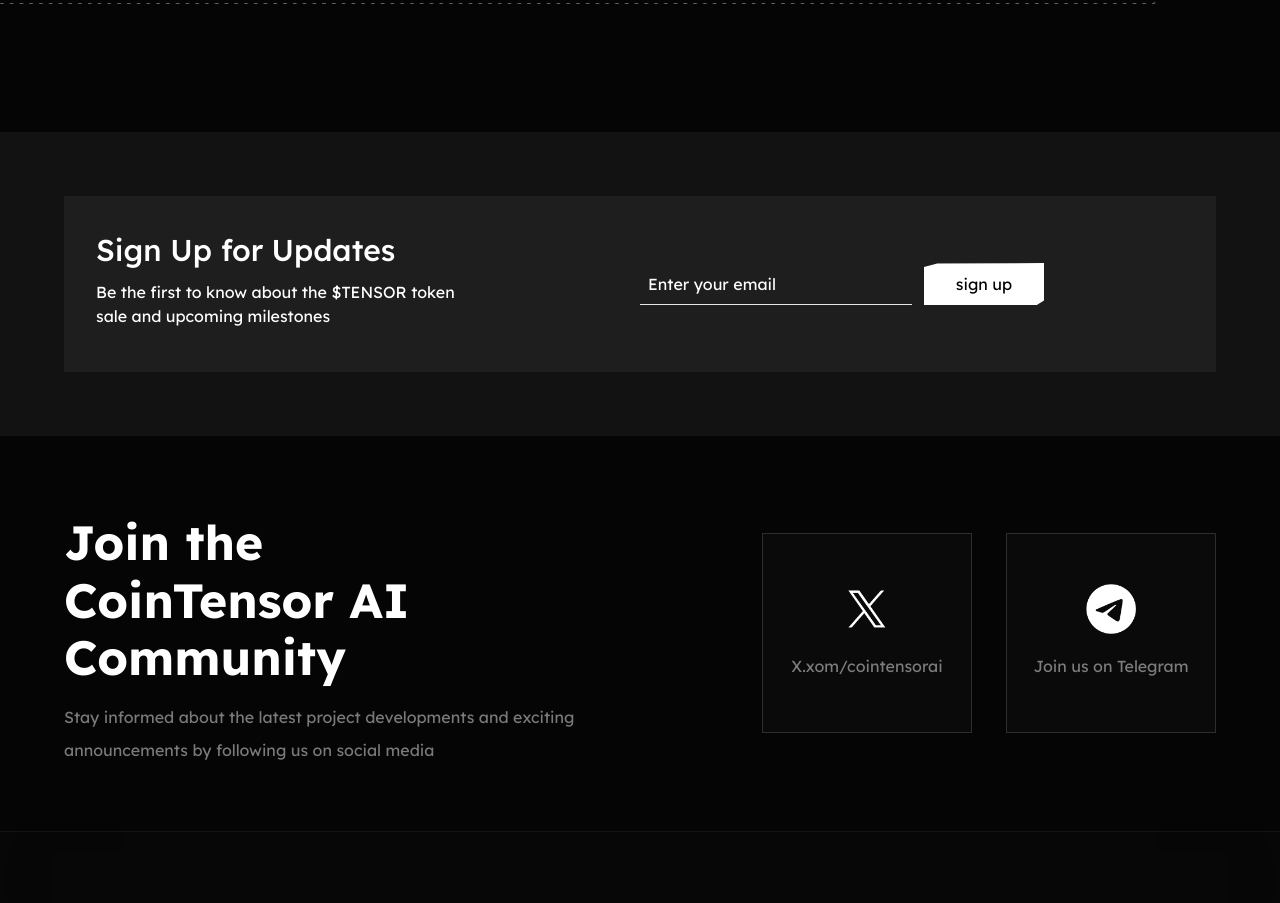
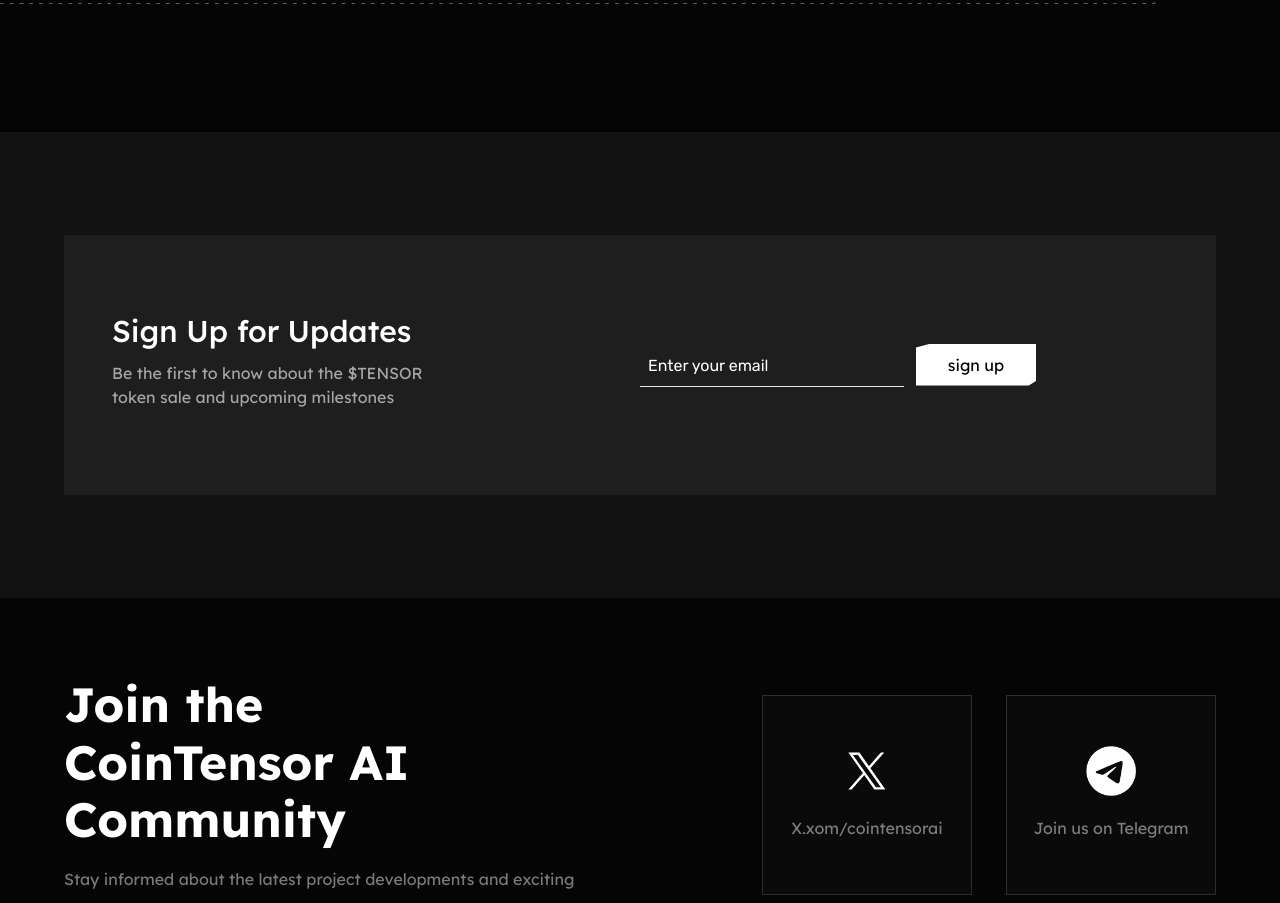
Before and after one commit to clintondl/j-yzy, a React (Vite) app: page / in a window 1280 px wide. Shown: the part 4437-5340 px from the top of the page. Built offline with nearby package versions, Linux system fonts and the light colour scheme.

Commit message:
Adjust call to action styles

```diff
--- a/src/component/SignUp.jsx
+++ b/src/component/SignUp.jsx
@@ -1,14 +1,14 @@
 function SignUp() {
   return (
-    <section id="buy" className="py-16 bg-[#FFFFFF0D]">
+    <section id="buy" className="py-[103px] bg-[#FFFFFF0D]">
       <div className="container">
-        <div className="lg:flex lg:flex-row lg:justify-between lg:items-center bg-[#FFFFFF0D] border-1 border-[#ECF1F080] p-8 w-full">
-          <div className="lg:w-[33%]">
+        <div className="lg:flex lg:flex-row lg:justify-between lg:items-center bg-[#FFFFFF0D] border-1 border-[#ECF1F080] py-[74px] px-[48px] w-full">
+          <div className="lg:max-w-[386px]">
             <h2 className="font-medium text-3xl space-x-2">
               <span className="block lg:inline-block">Sign Up for</span>
               <span className="block lg:inline-block mt-1">Updates</span>
             </h2>
-            <p className="py-3">
+            <p className="font-lexend  py-3 text-base text-faint-60 lg:max-w-[348px]">
               Be the first to know about the $TENSOR token sale and upcoming
               milestones
             </p>
@@ -17,7 +17,7 @@ function SignUp() {
             <input
               type="text"
               placeholder="Enter your email"
-              className="border-b-[1px] bg-transparent p-2 block md:inline-block mr-3 my-3 md:my-0 w-full md:w-[40%] lg:w-[50%] text-[#ffffff]"
+              className="border-b-[1px] bg-transparent p-2 block md:inline-block mr-3 my-3 md:my-0 w-full md:w-[40%] lg:w-[50%] text-[#ffffff] font-rubik"
             />
             <button
               type="submit"
--- a/src/index.css
+++ b/src/index.css
@@ -1,4 +1,4 @@
-@import url("https://fonts.googleapis.com/css2?family=DM+Sans:ital,opsz,wght@0,9..40,100..1000;1,9..40,100..1000&family=Lexend:wght@100..900&display=swap");
+@import url("https://fonts.googleapis.com/css2?family=DM+Sans:ital,opsz,wght@0,9..40,100..1000;1,9..40,100..1000&family=Lexend:wght@100..900&family=Rubik:ital,wght@0,300..900;1,300..900&display=swap");
 
 @tailwind base;
 @tailwind components;
@@ -8,10 +8,12 @@
   box-sizing: border-box;
   margin: 0;
 }
+
 html {
   scroll-behavior: smooth;
   transition: all ease-in-out 300ms;
 }
+
 body {
   background: #050505;
   color: #ffffff;
--- a/tailwind.config.js
+++ b/tailwind.config.js
@@ -6,6 +6,7 @@ export default {
       fontFamily: {
         lexend: ["Lexend", "sans-serif"],
         dms: ["DM Sans", "sans-serif"],
+        rubik: ["Rubik", "sans-serif"],
       },
       colors: {
         "faint-60": "#FFFFFF99",
```
Also changed, not shown: src/assets/action-bg.png (added).
